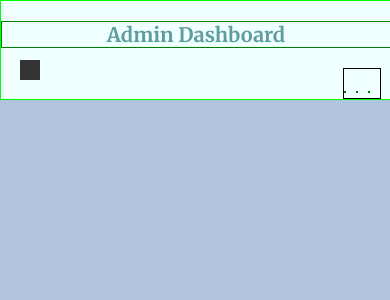
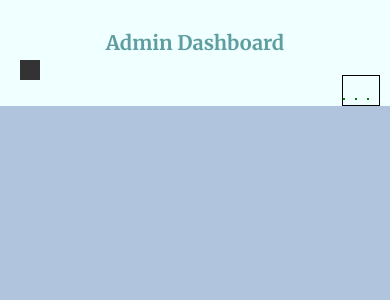
Before and after one commit to banuaggun/react-admin-dashboard, a React (Vite) app: page / in a window 390 px wide. Shown: the top 300 px of the page. Built offline with nearby package versions, Linux system fonts and the light colour scheme; some icons are missing.

Commit message:
repositioning and minor corrections were made.

```diff
--- a/src/assets/styles/header.css
+++ b/src/assets/styles/header.css
@@ -4,7 +4,6 @@
     width:100%;
     max-width:100%;
     height:auto;
-    border:1px solid lime;
     display:flex;
     flex-direction: column;
   }
--- a/src/assets/styles/logo.css
+++ b/src/assets/styles/logo.css
@@ -1,8 +1,7 @@
 .logo-area{
-  border:1px solid green;
   display:flex;
   justify-content: center;
-  margin:20px auto;
+  margin:30px auto 20px auto;
 }
 
 .logo-area-content{
```
